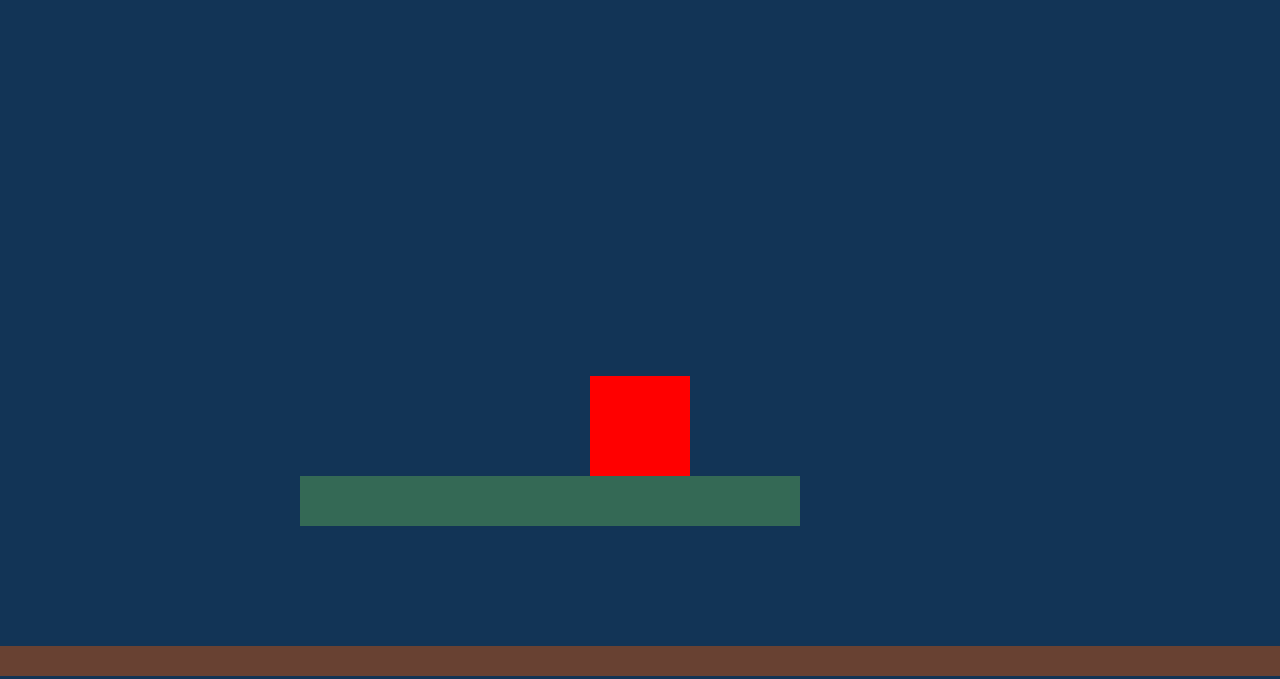
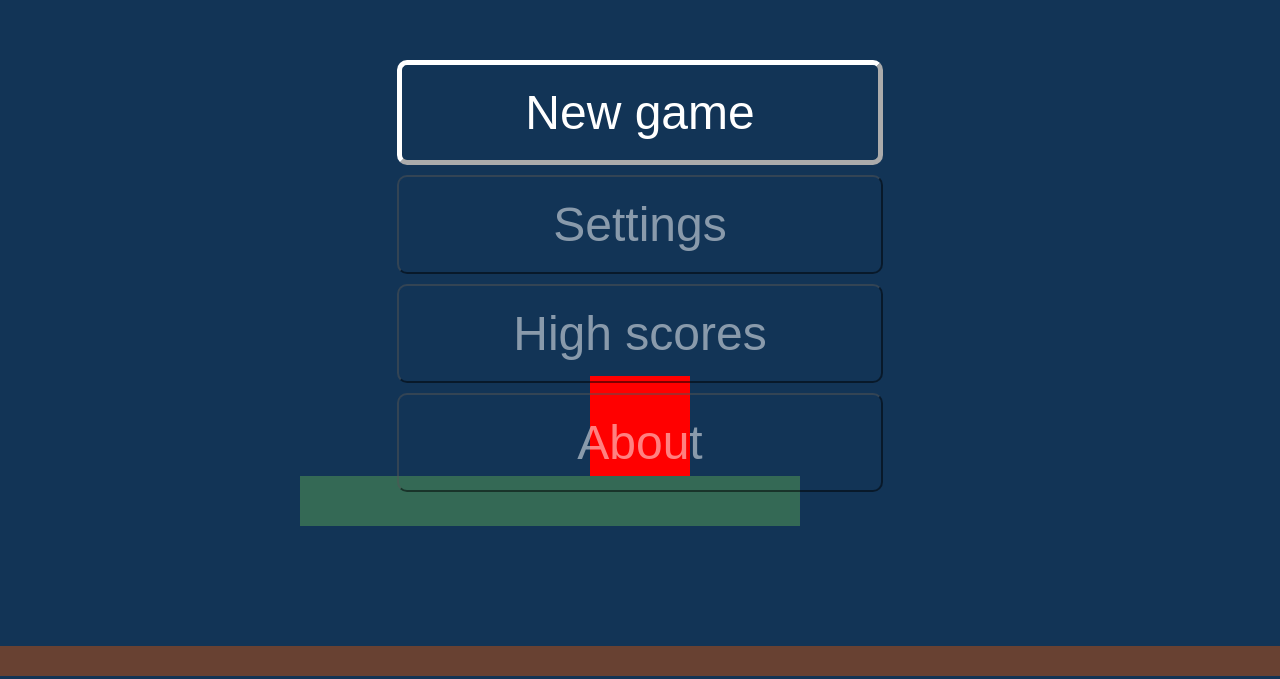
Before and after one commit to s4rd3d/leap-of-faith, a website built with webpack: page dist/index.html in a window 1280 px wide. Shown: the part 124-803 px from the top of the page. Built offline with nearby package versions, Linux system fonts and the light colour scheme.

Commit message:
Add main menu (#21)
* feat: Add main menu

Added main menu on top of canvas.

* feat: Add main menu html

Added html for the main menu. Currently only the start game button
works.

* feat: Complete main menu structure

Main menu is now live, a game can be started using the first button.
There are 3 more buttons, which are only placefolders for now. Menu
buttons can be activated either by clikcing or using the up and down
keys and enter.

* refactor: Add comments

Added comments to the main menu functions.

* refactor: Add empty lines

Added empty lines to the end of files. Swapped back world.generate() and
render.animate(). Added new event listener for hovering on menu buttons.

```diff
--- a/src/index.js
+++ b/src/index.js
@@ -12,8 +12,8 @@ canvas.height = CANVAS_HEIGHT;
 
 // Generate a new world
 const world = new World();
-world.generate();
 
 // Create a new renderer and start the animation
 const render = new Render(canvas, world);
+world.generate();
 render.animate();
--- a/src/render.js
+++ b/src/render.js
@@ -22,16 +22,41 @@ class Render {
       },
     };
 
-    window.addEventListener('keydown', (event) => {
-      if (this.controller[event.key]) {
-        this.controller[event.key].pressed = true;
-      }
+    // Action for each menu button
+    this.menuButtons = {
+      'new-game': {
+        handle: () => this.startGame(),
+      },
+      'settings': {
+        // eslint-disable-next-line no-console
+        handle: () => { console.log('settings clicked'); },
+      },
+      'high-scores': {
+        // eslint-disable-next-line no-console
+        handle: () => { console.log('high scores clicked'); },
+      },
+      'about': {
+        // eslint-disable-next-line no-console
+        handle: () => { console.log('about clicked'); },
+      },
+    };
+
+    // Add click event listeners
+    document.querySelectorAll('button').forEach((button) => {
+      button.addEventListener('click', () => {
+        this.menuButtons[button.id].handle();
+      });
+      button.addEventListener('mouseover', () => {
+        this.changeFocus(button);
+      });
     });
 
-    window.addEventListener('keyup', (event) => {
-      if (this.controller[event.key]) {
-        this.controller[event.key].pressed = false;
-      }
+    // Default focus on the first button
+    this.changeFocus(document.querySelector('#new-game'));
+
+    // Add event listener for keyboard navigation
+    window.addEventListener('keydown', (event) => {
+      this.navigateMenu(event);
     });
   }
 
@@ -82,6 +107,70 @@ class Render {
 
     window.requestAnimationFrame(() => { this.doAnimate(); });
   }
+
+  startGame() {
+    // Hide the menu when game starts
+    document.querySelector('#main-menu').classList.add('hidden');
+
+    // Only register user input if game has started
+    window.addEventListener('keydown', (event) => {
+      if (this.controller[event.key]) {
+        this.controller[event.key].pressed = true;
+      }
+    });
+
+    window.addEventListener('keyup', (event) => {
+      if (this.controller[event.key]) {
+        this.controller[event.key].pressed = false;
+      }
+    });
+  }
+
+  // Keyboard navigation of main menu
+  navigateMenu(event) {
+    const buttons = document.querySelectorAll('button');
+    const buttonsNum = buttons.length;
+    let focusIndex = 0;
+
+    // Find which button is in focus
+    for (let i = 0; i < buttonsNum; i += 1) {
+      if (document.activeElement === buttons[i]) focusIndex = i;
+    }
+
+    switch (event.key) {
+      case 'ArrowUp':
+        if (focusIndex === 0) focusIndex = buttonsNum - 1;
+        else focusIndex -= 1;
+        this.changeFocus(buttons[focusIndex]);
+        break;
+      case 'ArrowDown':
+        if (focusIndex === buttonsNum - 1) focusIndex = 0;
+        else focusIndex += 1;
+        this.changeFocus(buttons[focusIndex]);
+        break;
+      case 'Enter':
+        this.changeFocus(buttons[focusIndex]);
+        this.menuButtons[buttons[focusIndex].id].handle();
+        break;
+      default:
+        break;
+    }
+  }
+
+  // Change which button is in focus depending on keyboard
+  // or mouse selection
+  // eslint-disable-next-line class-methods-use-this
+  changeFocus(button) {
+    const buttons = document.querySelectorAll('button');
+
+    button.focus();
+    button.classList.add('focused');
+
+    for (let i = 0; i < buttons.length; i += 1) {
+      if (buttons[i] === button) buttons[i].classList.add('focused');
+      else buttons[i].classList.remove('focused');
+    }
+  }
 }
 
 export default Render;
--- a/src/style/style.css
+++ b/src/style/style.css
@@ -1,7 +1,46 @@
 body {
   background: #123456;
+  display: flex;
+  justify-content: center;
+  align-items: center;
+  height: 100vh;
 }
 
-html, body {
+*:focus {
+  outline: none;
+}
+
+html,
+body {
   overflow: hidden;
 }
+
+.button-container {
+  display: flex;
+  flex-direction: column;
+  width: 40%;
+  position: absolute;
+  justify-items: center;
+  align-items: center;
+}
+
+.menu-btn {
+  margin: 5px;
+  background-color: transparent;
+  opacity: 0.5;
+  width: 95%;
+  padding: 20px;
+  border-radius: 10px;
+  font-size: 3rem;
+  color: white;
+}
+
+.hidden {
+  visibility: hidden;
+}
+
+.focused {
+  opacity: 1;
+  border-width: 5px;
+  border-color: white;
+}
```
Also changed, not shown: dist/index.html.
